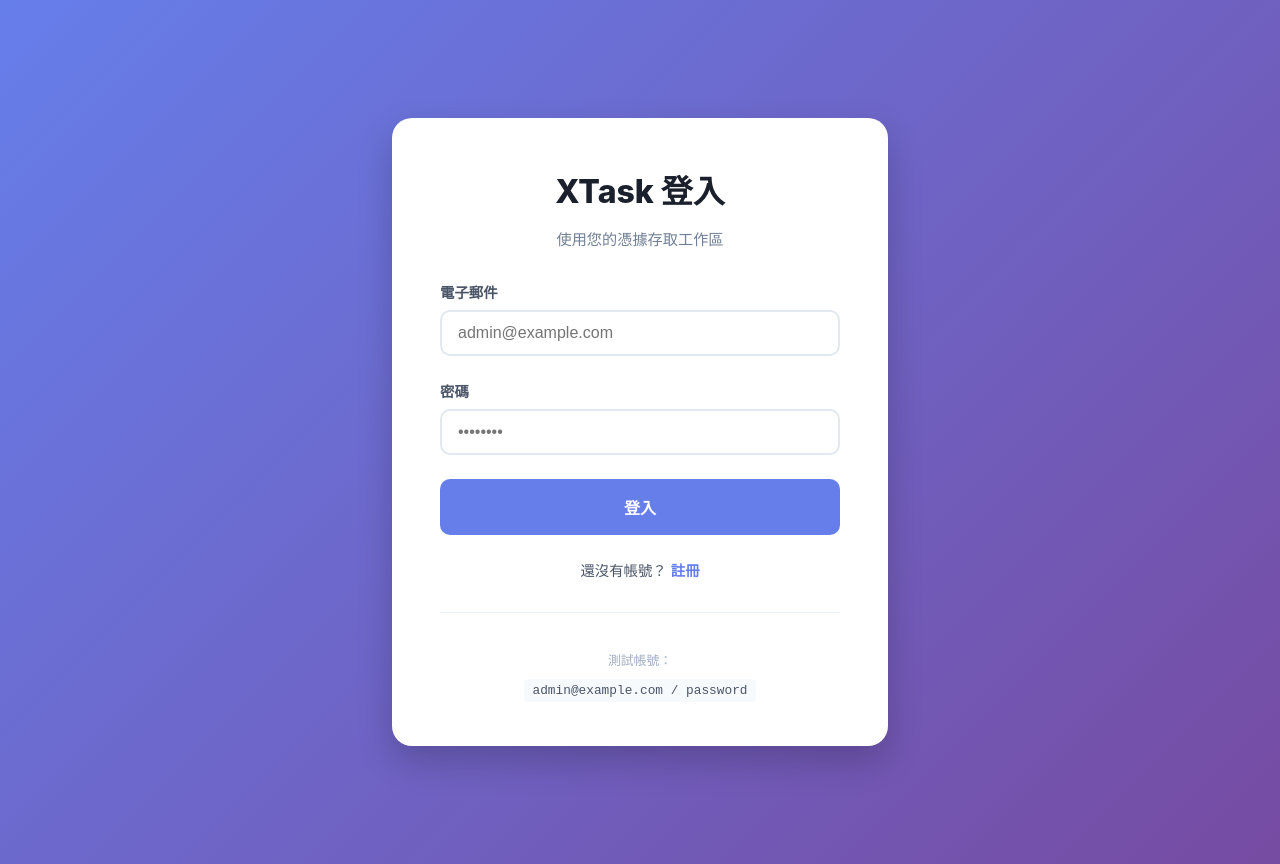
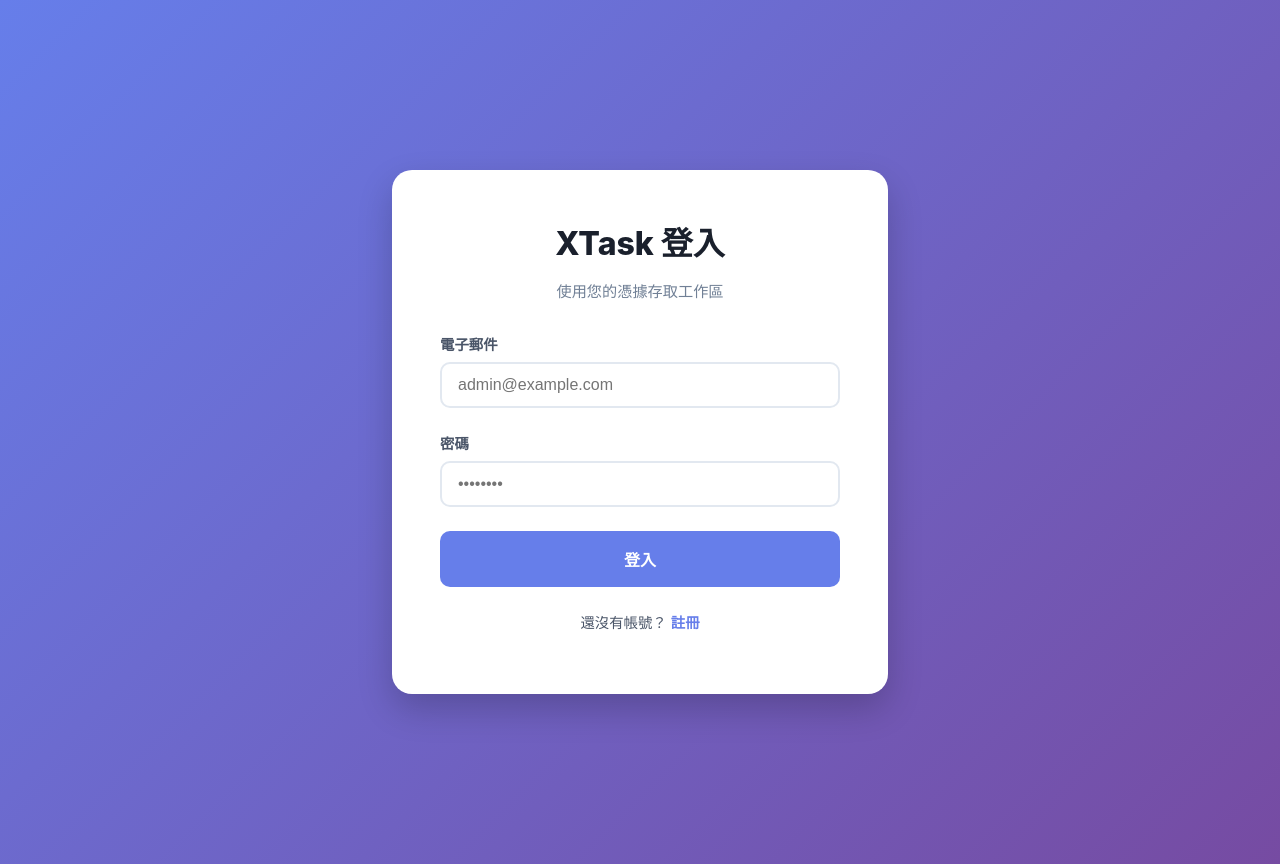
Before and after one commit to elfjane/XTask, a Nuxt app in the folder frontend/: page /login in a window 1280 px wide. Built offline with nearby package versions, Linux system fonts and the light colour scheme.

Commit message:
移除登入界面測試帳號

```diff
--- a/frontend/app/pages/login.vue
+++ b/frontend/app/pages/login.vue
@@ -41,10 +41,6 @@
       <p>{{ $t('login.noAccount') }} <NuxtLink to="/register">{{ $t('login.register') }}</NuxtLink></p>
     </div>
 
-    <div class="test-creds">
-      <p>{{ $t('login.testCreds') }}</p>
-      <code>admin@example.com / password</code>
-    </div>
   </div>
 </template>
 
@@ -191,18 +187,4 @@ input:focus {
   text-decoration: underline;
 }
 
-.test-creds {
-  margin-top: 2rem;
-  padding-top: 1.5rem;
-  border-top: 1px solid #edf2f7;
-  font-size: 0.8rem;
-  color: #a0aec0;
-}
-
-code {
-  background: #f7fafc;
-  padding: 0.25rem 0.5rem;
-  border-radius: 4px;
-  color: #4a5568;
-}
 </style>
--- a/frontend/i18n/locales/en.json
+++ b/frontend/i18n/locales/en.json
@@ -61,7 +61,6 @@
         "password": "Password",
         "signIn": "Sign In",
         "loggingIn": "Logging in...",
-        "testCreds": "Test credentials:",
         "noAccount": "Don't have an account?",
         "register": "Register",
         "registrationDisabled": "Registration is temporarily disabled"
--- a/frontend/i18n/locales/zh-TW.json
+++ b/frontend/i18n/locales/zh-TW.json
@@ -61,7 +61,6 @@
         "password": "密碼",
         "signIn": "登入",
         "loggingIn": "登入中...",
-        "testCreds": "測試帳號：",
         "noAccount": "還沒有帳號？",
         "register": "註冊",
         "registrationDisabled": "註冊功能暫時關閉"
```
Also changed, not shown: 2 other files (tests, documents, lock files or other folders).
